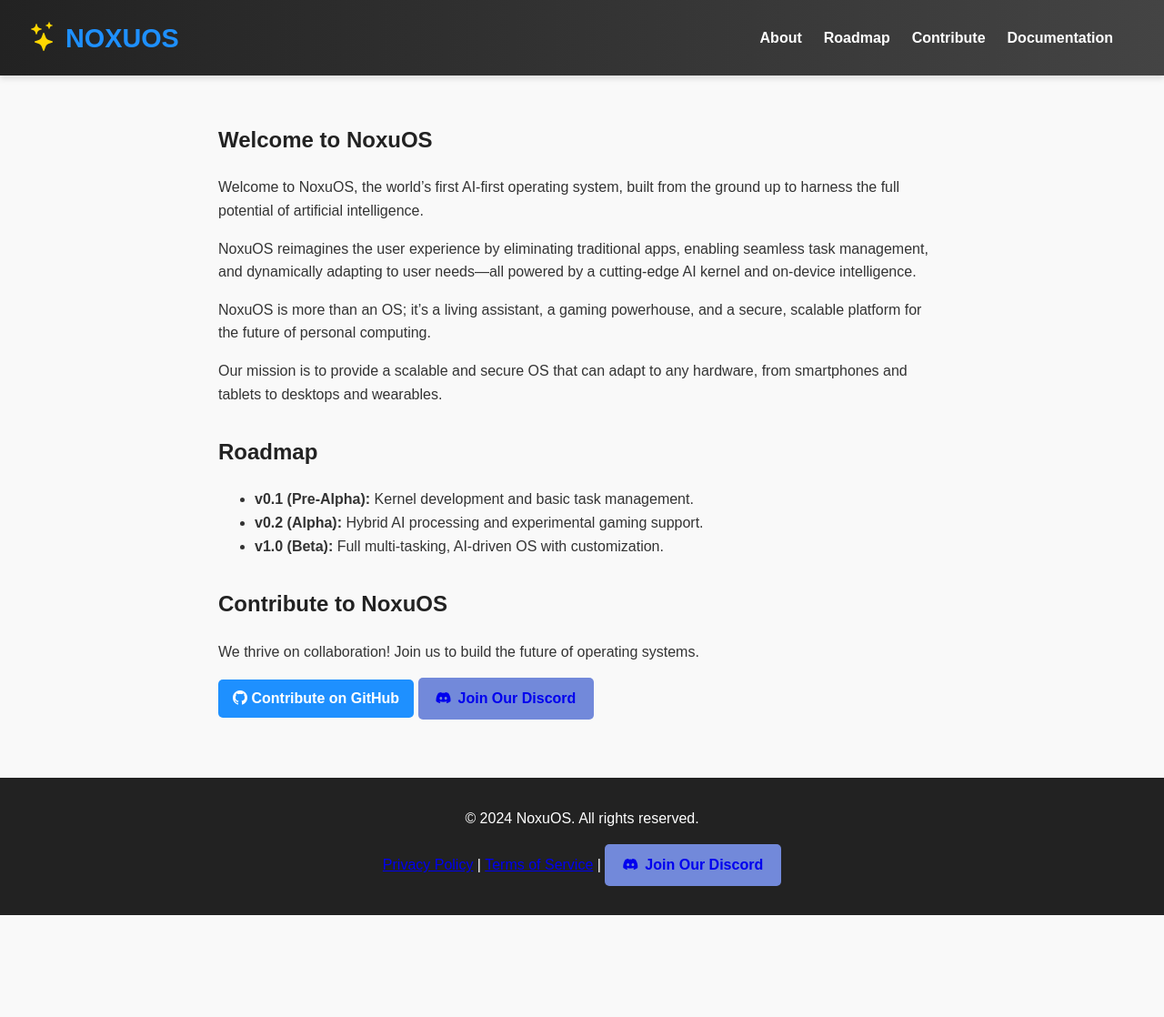
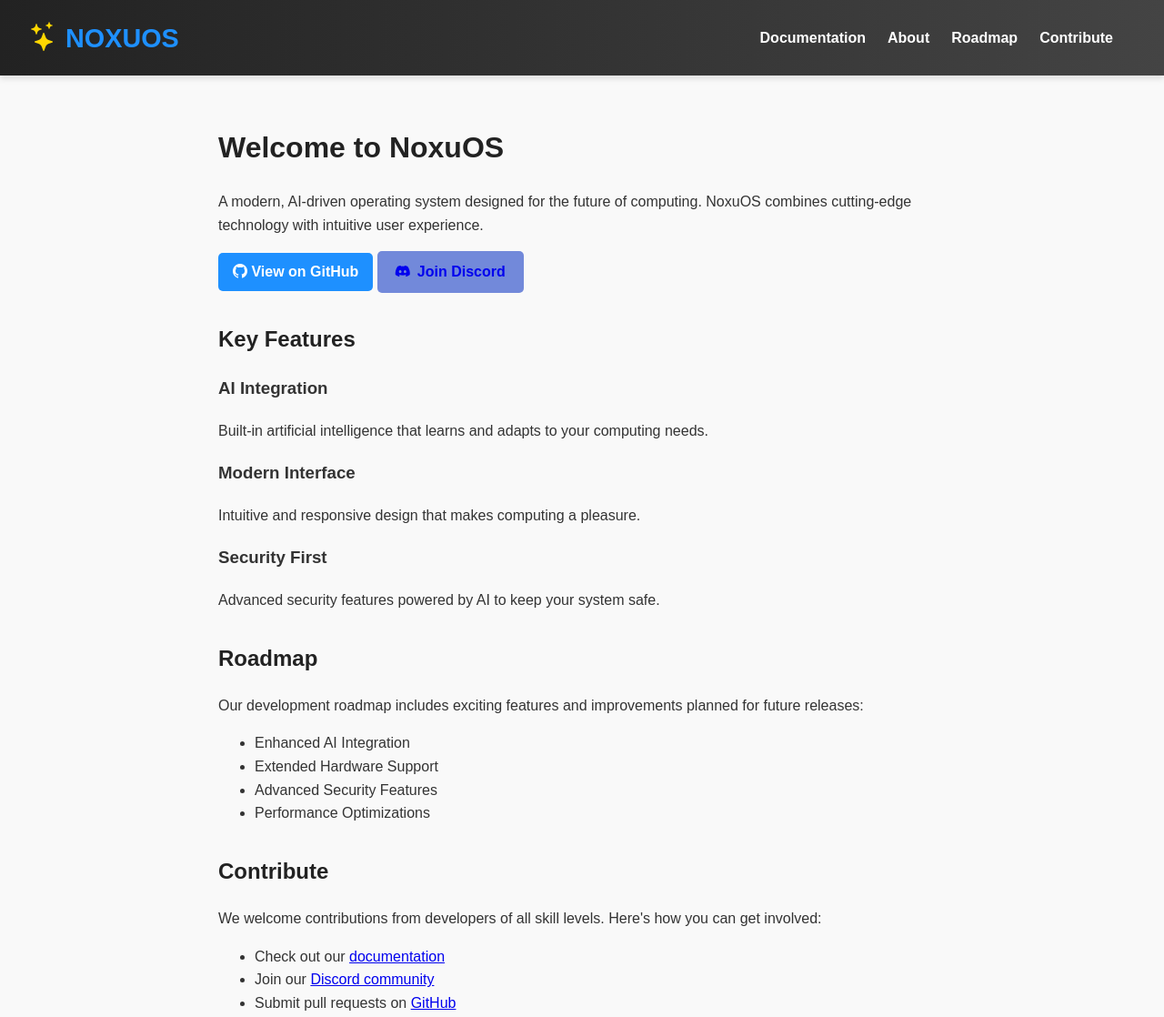
Before and after one commit to noxuos/noxuos.github.io, a plain HTML site: page index.html in a window 1280 px wide. Shown: the top 1118 px of the page at 91% size. Before the commit the page ends 1006 px from the top, so only its background shows below. Drawn offline with nearby package versions, Linux system fonts and the light colour scheme.

Commit message:
Update index.html

```diff
--- a/index.html
+++ b/index.html
@@ -3,71 +3,137 @@
 <head>
     <meta charset="UTF-8">
     <meta name="viewport" content="width=device-width, initial-scale=1.0">
-    <title>NoxuOS</title>
+    <title>NoxuOS - The AI-Driven Operating System | Modern OS with AI Integration</title>
+    <meta name="description" content="NoxuOS is a revolutionary AI-driven operating system combining cutting-edge artificial intelligence with modern computing. Experience the future of AI OS technology.">
+    <meta name="keywords" content="NoxuOS, Noxu, AI Operating System, Operating System, AI OS, artificial intelligence OS, modern operating system, next-gen OS">
+    <meta name="author" content="NoxuOS Team">
+
+    <!-- Open Graph / Social Media Meta Tags -->
+    <meta property="og:title" content="NoxuOS - The AI-Driven Operating System">
+    <meta property="og:description" content="Experience the future of computing with NoxuOS - an AI-powered operating system designed for modern needs.">
+    <meta property="og:type" content="website">
+    <meta property="og:url" content="https://noxuos.org">
+    <meta property="og:site_name" content="NoxuOS">
+
+    <!-- Twitter Card Meta Tags -->
+    <meta name="twitter:card" content="summary_large_image">
+    <meta name="twitter:title" content="NoxuOS - The AI-Driven Operating System">
+    <meta name="twitter:description" content="Experience the future of computing with NoxuOS - an AI-powered operating system designed for modern needs.">
+
+    <!-- Additional SEO Meta Tags -->
+    <meta name="robots" content="index, follow">
+    <meta name="googlebot" content="index, follow">
+    <link rel="canonical" href="https://noxuos.org">
+
     <link rel="stylesheet" href="style.css">
-    <link rel="stylesheet" href="https://cdnjs.cloudflare.com/ajax/libs/bootstrap-icons/1.8.1/font/bootstrap-icons.min.css">
+    <link rel="stylesheet" href="https://cdn.jsdelivr.net/npm/bootstrap-icons@1.7.2/font/bootstrap-icons.css">
     <link rel="icon" href="favicon.ico" type="image/x-icon">
+
+    <!-- JSON-LD structured data -->
+    <script type="application/ld+json">
+    {
+        "@context": "https://schema.org",
+        "@type": "SoftwareApplication",
+        "name": "NoxuOS",
+        "applicationCategory": "OperatingSystem",
+        "operatingSystem": "Cross-platform",
+        "offers": {
+            "@type": "Offer",
+            "price": "0",
+            "priceCurrency": "USD"
+        },
+        "description": "NoxuOS is a revolutionary AI-driven operating system combining cutting-edge artificial intelligence with modern computing.",
+        "softwareVersion": "1.0",
+        "author": {
+            "@type": "Organization",
+            "name": "NoxuOS Team",
+            "url": "https://noxuos.org"
+        },
+        "keywords": "AI Operating System, Operating System, AI OS, NoxuOS, Noxu"
+    }
+    </script>
 </head>
 <body>
     <header>
         <nav class="top-menu">
-            <a href="#">
+            <a href="index.html" aria-label="NoxuOS Home">
                 <div class="logo"><i class="bi bi-stars"></i> NoxuOS</div>
             </a>
             <ul>
+                <li><a href="documentation.html">Documentation</a></li>
                 <li><a href="about.html">About</a></li>
                 <li><a href="#roadmap">Roadmap</a></li>
                 <li><a href="#contribute">Contribute</a></li>
-                <li><a href="documentation.html">Documentation</a></li>
             </ul>
         </nav>
     </header>
 
     <main>
-        <section id="about" class="info-section">
+        <div class="info-section">
             <h1>Welcome to NoxuOS</h1>
-            <p>
-                Welcome to NoxuOS, the world’s first AI-first operating system, built from the ground up to harness the full potential of artificial intelligence.
-            </p>
-            <p>
-                NoxuOS reimagines the user experience by eliminating traditional apps, enabling seamless task management, and dynamically adapting to user needs—all powered by a cutting-edge AI kernel and on-device intelligence.
-            </p>
-            <p>
-                NoxuOS is more than an OS; it’s a living assistant, a gaming powerhouse, and a secure, scalable platform for the future of personal computing.
-            </p>
-            <p>
-                Our mission is to provide a scalable and secure OS that can adapt to any
-                hardware, from smartphones and tablets to desktops and wearables.
-            </p>
-        </section>
+            <p>A modern, AI-driven operating system designed for the future of computing. NoxuOS combines cutting-edge technology with intuitive user experience.</p>
+            <div class="button-group">
+                <a href="https://github.com/noxuos/noxuos" class="button github-button" target="_blank" rel="noopener noreferrer">
+                    <i class="bi bi-github" aria-hidden="true"></i> View on GitHub
+                </a>
+                <a href="https://discord.gg/kwE5MqYydh" class="button discord-button" target="_blank" rel="noopener noreferrer">
+                    <i class="bi bi-discord" aria-hidden="true"></i>  Join Discord
+                </a>
+            </div>
+        </div>
 
-        <section id="roadmap" class="info-section">
+        <div class="info-section" id="features">
+            <h2>Key Features</h2>
+            <div class="feature-grid">
+                <div class="feature-card">
+                    <h3>AI Integration</h3>
+                    <p>Built-in artificial intelligence that learns and adapts to your computing needs.</p>
+                </div>
+                <div class="feature-card">
+                    <h3>Modern Interface</h3>
+                    <p>Intuitive and responsive design that makes computing a pleasure.</p>
+                </div>
+                <div class="feature-card">
+                    <h3>Security First</h3>
+                    <p>Advanced security features powered by AI to keep your system safe.</p>
+                </div>
+            </div>
+        </div>
+
+        <div class="info-section" id="roadmap">
             <h2>Roadmap</h2>
+            <p>Our development roadmap includes exciting features and improvements planned for future releases:</p>
             <ul>
-                <li><strong>v0.1 (Pre-Alpha):</strong> Kernel development and basic task management.</li>
-                <li><strong>v0.2 (Alpha):</strong> Hybrid AI processing and experimental gaming support.</li>
-                <li><strong>v1.0 (Beta):</strong> Full multi-tasking, AI-driven OS with customization.</li>
+                <li>Enhanced AI Integration</li>
+                <li>Extended Hardware Support</li>
+                <li>Advanced Security Features</li>
+                <li>Performance Optimizations</li>
             </ul>
-        </section>
-        <section id="contribute" class="info-section">
-            <h2>Contribute to NoxuOS</h2>
-            <p>
-                We thrive on collaboration! Join us to build the future of operating systems.
-            </p>
-            <a href="https://github.com/noxuos/noxuos" class="github-button" target="_blank"><i class="bi bi-github"></i> Contribute on GitHub</a>
-            <a href="https://discord.gg/kwE5MqYydh" class="discord-button" target="_blank"><i class="bi bi-discord"></i> Join Our Discord</a>
-        </section>
+        </div>
+
+        <div class="info-section" id="contribute">
+            <h2>Contribute</h2>
+            <p>We welcome contributions from developers of all skill levels. Here's how you can get involved:</p>
+            <ul>
+                <li>Check out our <a href="documentation.html">documentation</a></li>
+                <li>Join our <a href="https://discord.gg/kwE5MqYydh" target="_blank" rel="noopener noreferrer">Discord community</a></li>
+                <li>Submit pull requests on <a href="https://github.com/noxuos/noxuos" target="_blank" rel="noopener noreferrer">GitHub</a></li>
+            </ul>
+        </div>
     </main>
 
     <footer>
-        <p>&copy; <span id="copyright-year"></span> NoxuOS. All rights reserved.</p>
+        <p>&copy; 2024 NoxuOS. All rights reserved.</p>
         <p>
             <a href="privacy.html">Privacy Policy</a> |
             <a href="terms.html">Terms of Service</a> |
-            <a href="https://discord.gg/kwE5MqYydh" class="discord-button" target="_blank"> <i class="bi bi-discord"></i> Join Our Discord </a>
+            <a href="https://discord.gg/kwE5MqYydh" class="discord-button" target="_blank" rel="noopener noreferrer">
+                <i class="bi bi-discord"></i> Join Our Discord
+            </a>
         </p>
     </footer>
 
+    <script src="scripts.js"></script>
     <script>
         const startYear = 2024; // The year NoxuOS was created
         const currentYear = new Date().getFullYear();
```
